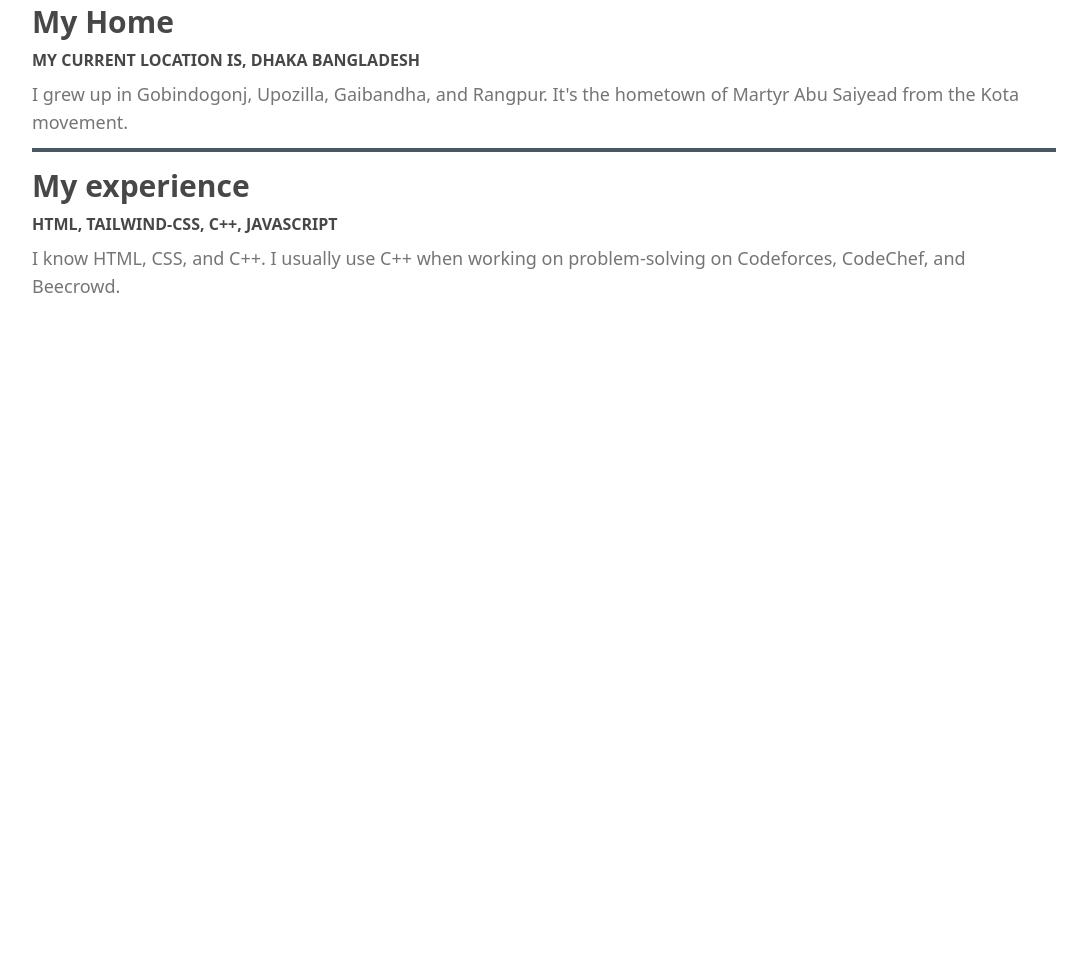
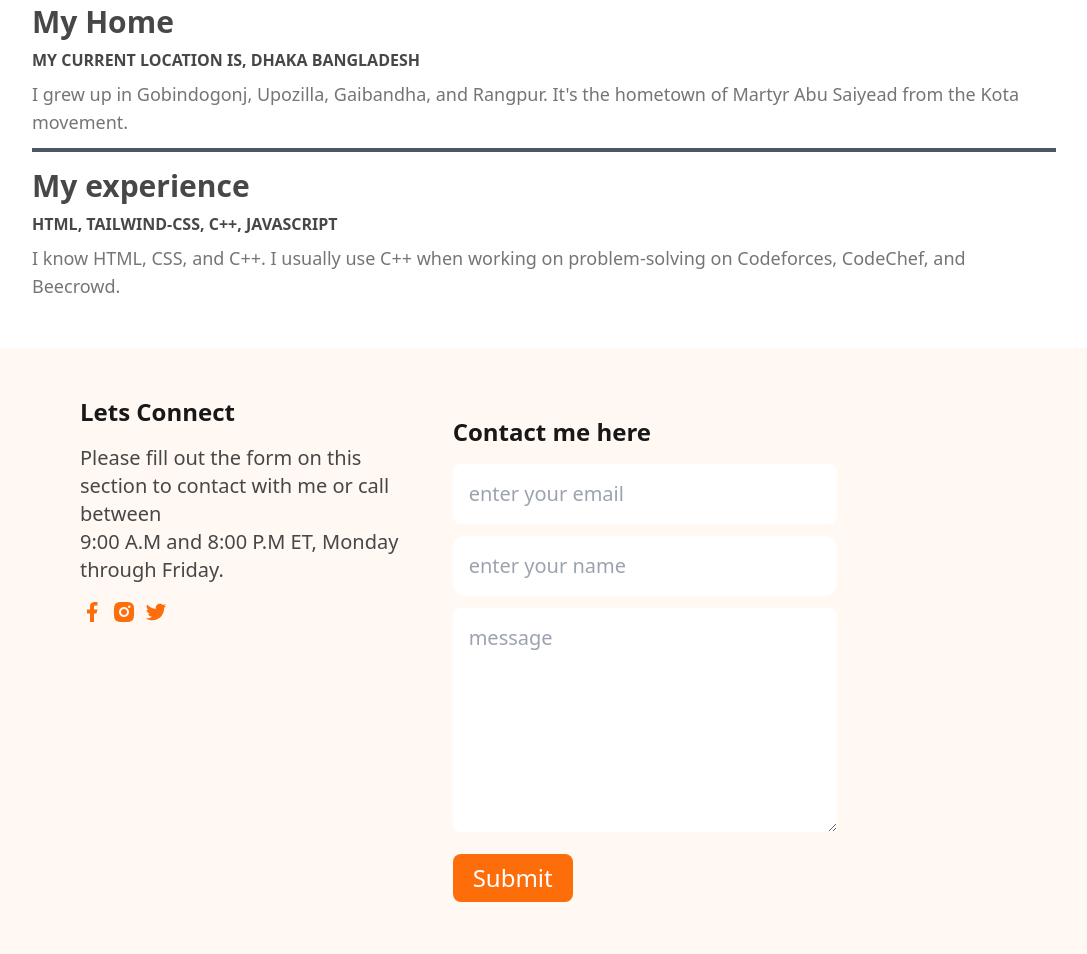
Before and after one commit to TASIM-Billah-01/my-portfolio, a plain HTML site: page index.html in a window 1280 px wide. Shown: the part 1548-2502 px from the top of the page, without its empty margins (96-1183 px from the left). Before the commit the page ends 1848 px from the top, so only its background shows below. Drawn offline with nearby package versions, Linux system fonts and the light colour scheme.

Commit message:
footer added

```diff
--- a/index.html
+++ b/index.html
@@ -30,7 +30,11 @@
                     <li class="bg-[#a0e7e5] lg:bg-transparent mb-3 lg:mb-0 p-1.5 lg:p-0 lg:ml-5">Experiences</li>
                 </div>
                 <div class="bg-[#FD6E0A] text-[#FFFFFF]  lg:rounded-md lg:ml-3 p-2">
-                    <button class="">Hire now</button>
+                    <button class="text-xl">
+                        <span class="hidden lg:inline-block">Hire now</span>
+                        <span class="inline-block lg:hidden">HIRE NOW</span>
+                      </button>
+
                 </div>
             </div>
 
@@ -166,7 +170,7 @@
         <div class="flex flex-col gap-6">
             <!-- Column 1 -->
             <div>
-                <h5 class="text-3xl font-bold text-[#474747] mt-8 ml-3 lg:ml-0 lg:mt-12 lg:mb-2">My Education</h5>
+                <h5 class="text-3xl font-bold text-[#474747] ml-3 lg:ml-0 mt-12  lg:mb-2">My Education</h5>
                 <div class="lg:p-0 p-3">
                     <h4 class="text-xl font-semibold text-[#474747]">B.S.C in CSE</h4>
                     <p class="text-base font-semibold my-1 lg:my-2 text-[#474747]">CURRENTLY STUDYING 3RD YEAR</p>
@@ -187,9 +191,41 @@
             </div>
         </div>
 
+    </section>
+
+    <footer class="bg-[#FFF8F3]">
+        <div class=" block lg:flex lg:justify-between lg:max-w-screen-lg lg:mx-auto gap-7 mt-6 lg:mt-12 lg:p-12">
+            <div class="p-4 lg:p-0">
+                <h1 class="text-[#181818] font-bold text-2xl text-center lg:text-left">Lets Connect</h1>
+                <p class="text-base lg:text-xl text-center lg:text-left  my-1 lg:my-4 text-[#474747]">
+                    Please fill out the form on this section to contact with me or call between
+                    <br class="hidden sm:block"> 9:00 A.M and 8:00 P.M ET, Monday through Friday.
+                  </p>
+
+                <div class="flex gap-2 justify-center lg:justify-start lg:mt-0 mt-3">
+
+                    <img src="./images/icons/facebook.png" alt="">
+                    <img src="./images/icons/insta.png" alt="">
+                    <img src="./images/icons/twitter.png" alt="">
+                </div>
+            </div>
+
+            <div class="border-2 border-gray-600 lg:hidden"></div>
+
+            <div class="p-1">
+            <h1 class="text-[#181818] font-bold text-2xl my-4 lg:text-left text-center">Contact me here </h1>
+            <input type="email" name="" placeholder="enter your email" id="" class="w-full max-w-96 p-4 rounded-lg text-xl">
+            <input type="email" name="" placeholder="enter your name" id="" class="w-96 p-4 my-3 rounded-xl text-xl">
+             <textarea name="" id="" cols="30" rows="10" placeholder="message" class="w-full max-w-96 h-56 rounded-lg p-4 text-xl"></textarea>
+             <br class="hidden lg:block">
+             <div class="bg-[#FD6E0A] text-[#FFFFFF]  rounded-lg px-3 py-2 lg:px-5 lg:py-2 mt-4 inline-block ">
+                <button class="text-2xl">Submit</button>
+            </div>
+            </div>
+        </div>
+    </footer>
 
 
-    </section>
 
 </body>
 </html>
```
